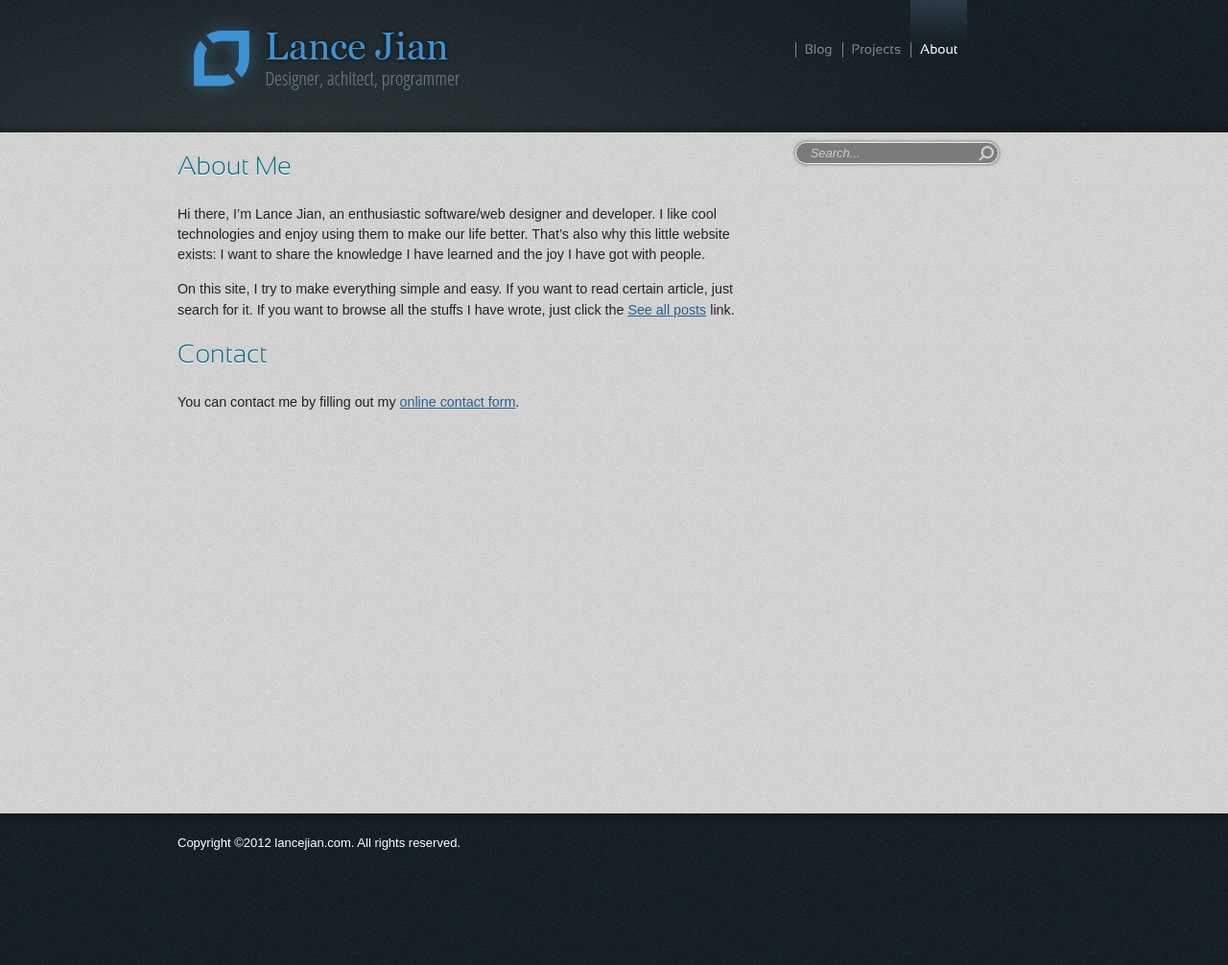
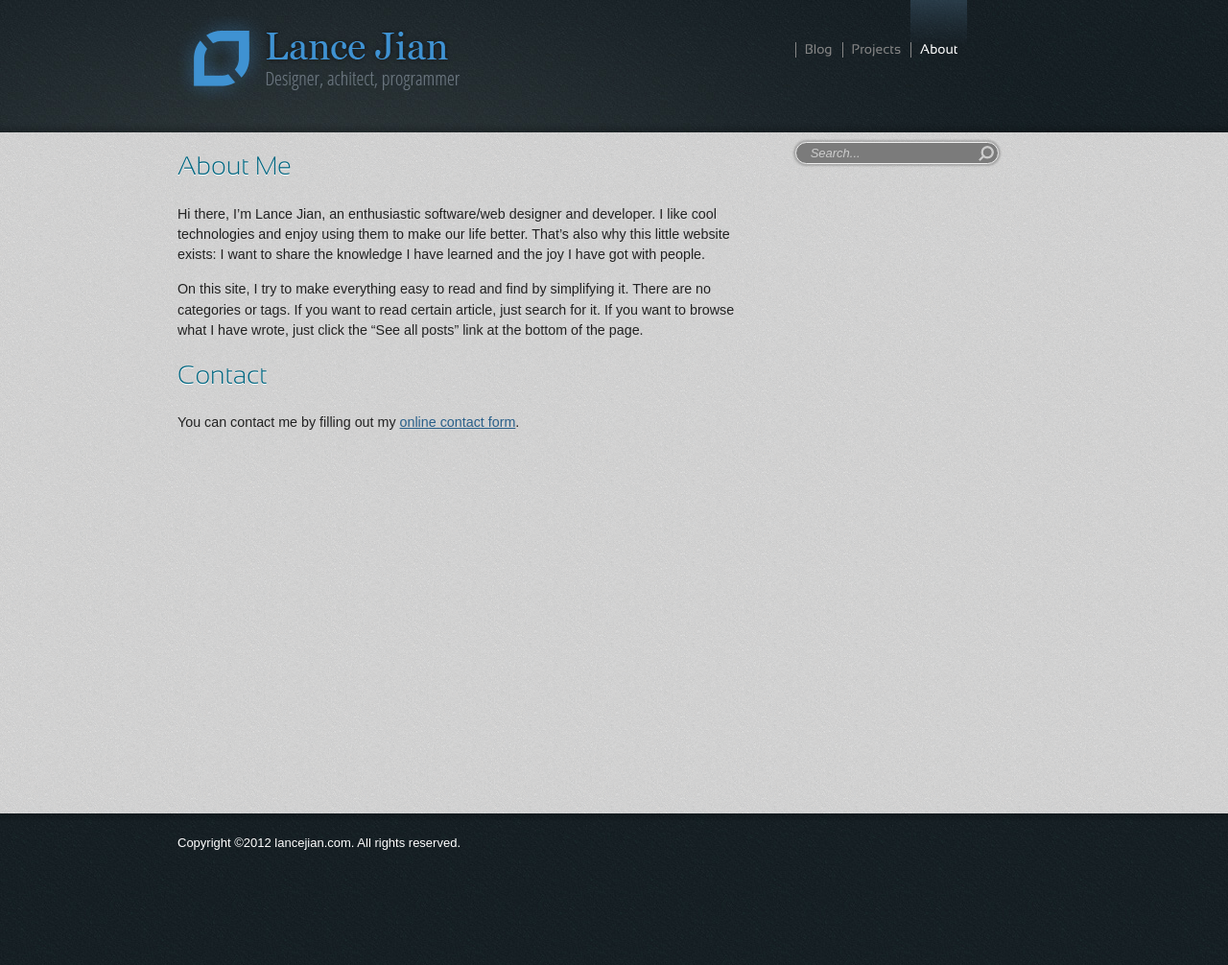
Before and after one commit to lancelotj/lancelotj.github.com, a Jekyll site: the page built from about.md, in a window 1280 px wide. Shown: the whole page at 96% size. Built offline with Jekyll 4.4.1, drawn with Linux system fonts in a browser that asks for light colours; some web fonts are replaced; Markdown is read by kramdown in place of the engine named in the settings; comment, search, counter and statistics services are not loaded.

Commit message:
updated about

```diff
--- a/about.md
+++ b/about.md
@@ -10,9 +10,10 @@ I like cool technologies and enjoy using them to make our life better. That's
 also why this little website exists: I want to share the knowledge I have learned
 and the joy I have got with people.
 
-On this site, I try to make everything simple and easy. If you want to read
-certain article, just search for it. If you want to browse all the stuffs I have
-wrote, just click the [See all posts](http:///archeive.html) link.
+On this site, I try to make everything easy to read and find by simplifying it.
+There are no categories or tags. If you want to read certain article, just
+search for it. If you want to browse what I have wrote, just click the "See all
+posts" link at the bottom of the page.
 
 # Contact
 
```
